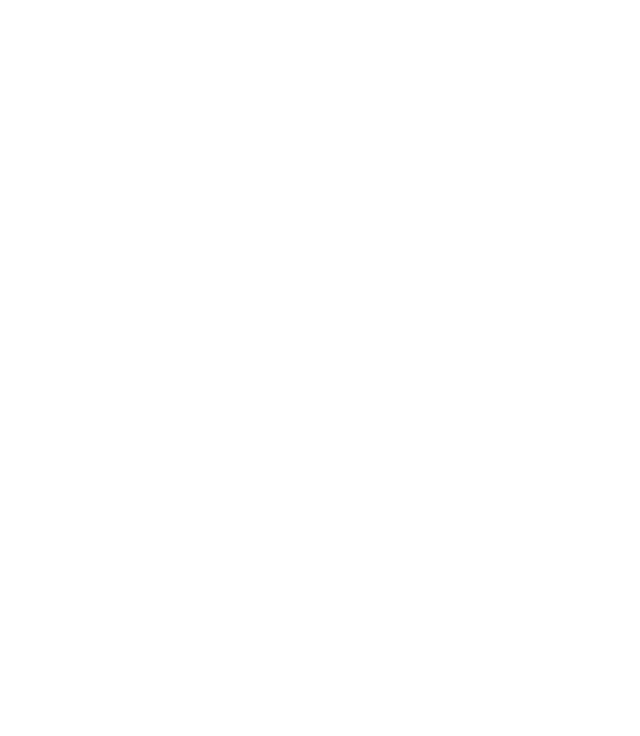
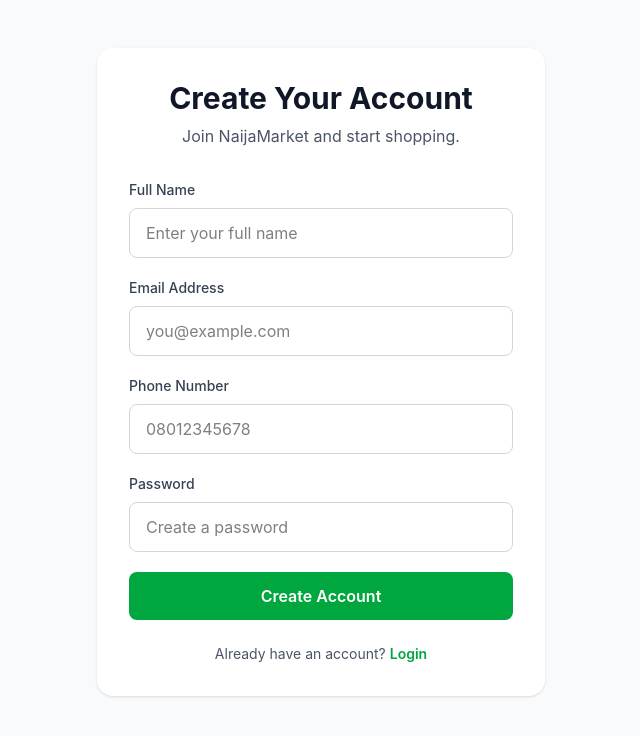
Before and after one commit to Sanctiexchange/Sure-space, a React (Vite) app: page /register in a window 1280 px wide. Before the commit this address had no page. Shown: the top 736 px of the page, without its empty margins (319-959 px from the left). Built offline with nearby package versions, Linux system fonts and the light colour scheme.

Commit message:
Registration page

```diff
--- a/src/App.jsx
+++ b/src/App.jsx
@@ -9,6 +9,7 @@
 import ProductDetails from "./pages/ProductDetails"
 import Orders from "./pages/Orders"
 import OrderDetails from "./pages/OrderDetail"
+import Register from "./pages/Register"
 
 function App() {
   return (
@@ -18,6 +19,10 @@
       <Route path="/products" element={<MainLayout><Products /></MainLayout>} />
       <Route path="/product-details" element={<MainLayout><ProductDetails /></MainLayout>} />
       <Route path="/checkout" element={<MainLayout><Checkout /></MainLayout>} />
+      <Route
+            path="/register"
+            element={<Register />}
+      />
       <Route
           path="/order-confirmation"
           element={<OrderConfirmation />}
--- /dev/null
+++ b/src/context/AuthContext.jsx
@@ -0,0 +1,54 @@
+import { createContext, useContext, useState } from "react";
+
+const AuthContext = createContext();
+
+export function AuthProvider({ children }) {
+  const [user, setUser] = useState(() => {
+    const savedUser = localStorage.getItem("naijaMarketUser");
+
+    return savedUser
+      ? JSON.parse(savedUser)
+      : null;
+  });
+
+  const login = (userData) => {
+    setUser(userData);
+
+    localStorage.setItem(
+      "naijaMarketUser",
+      JSON.stringify(userData)
+    );
+  };
+
+  const logout = () => {
+    setUser(null);
+
+    localStorage.removeItem(
+      "naijaMarketUser"
+    );
+  };
+
+  return (
+    <AuthContext.Provider
+      value={{
+        user,
+        login,
+        logout,
+      }}
+    >
+      {children}
+    </AuthContext.Provider>
+  );
+}
+
+export function useAuth() {
+  const context = useContext(AuthContext);
+
+  if (!context) {
+    throw new Error(
+      "useAuth must be used inside AuthProvider"
+    );
+  }
+
+  return context;
+}
--- a/src/main.jsx
+++ b/src/main.jsx
@@ -5,6 +5,7 @@
 import App from './App.jsx'
 import { CartProvider } from './context/CartProvider.jsx'
 import { OrderProvider } from "./context/OrderContext";
+import { AuthProvider } from "./context/AuthContext.jsx";
 import './index.css'
 
 
@@ -13,7 +14,9 @@
     <BrowserRouter>
     <CartProvider>
     <OrderProvider>
+    <AuthProvider>
            <App />
+    </AuthProvider>
     </OrderProvider>
     </CartProvider>
     </BrowserRouter>
--- a/src/pages/Orders.jsx
+++ b/src/pages/Orders.jsx
@@ -5,18 +5,25 @@
   const { orders } = useOrders();
 
   return (
+
     <div className="min-h-screen bg-gray-50 px-4 py-10">
       <div className="mx-auto max-w-6xl">
+
 
         {/* Page Header */}
         <div className="mb-8">
           <h1 className="text-3xl font-bold text-gray-900">
             My Orders
           </h1>
-
           <p className="mt-2 text-gray-600">
             View your previous orders and track their status.
           </p>
+          <Link
+                        to={`/`}
+                        className="mt-3 inline-block text-sm font-semibold text-green-600 hover:text-green-700"
+                    >
+                            Return Home →
+                    </Link>
         </div>
 
         {/* No Orders */}
--- a/src/pages/Register.jsx
+++ b/src/pages/Register.jsx
@@ -1,15 +1,169 @@
+import { useState } from "react";
+import { Link, useNavigate } from "react-router-dom";
+import { useAuth } from "../context/AuthContext";
+
 function Register() {
+  const navigate = useNavigate();
+  const { login } = useAuth();
+
+  const [formData, setFormData] = useState({
+    name: "",
+    email: "",
+    phone: "",
+    password: "",
+  });
+
+  const handleChange = (event) => {
+    const { name, value } = event.target;
+
+    setFormData((previous) => ({
+      ...previous,
+      [name]: value,
+    }));
+  };
+
+  const handleSubmit = (event) => {
+    event.preventDefault();
+
+    if (
+      !formData.name ||
+      !formData.email ||
+      !formData.phone ||
+      !formData.password
+    ) {
+      alert("Please complete all fields.");
+      return;
+    }
+
+    const user = {
+      name: formData.name,
+      email: formData.email,
+      phone: formData.phone,
+    };
+
+    login(user);
+
+    navigate("/account");
+  };
+
   return (
-    <div className="min-h-screen bg-gray-100 p-8">
-      <h1 className="text-3xl font-bold">
-        Create Account
-      </h1>
+    <div className="min-h-screen bg-gray-50 px-4 py-12">
+      <div className="mx-auto max-w-md">
 
-      <p className="mt-4 text-gray-600">
-        Create your NaijaMarket account.
-      </p>
+        <div className="rounded-2xl bg-white p-8 shadow-sm">
+
+          {/* Header */}
+          <div className="text-center">
+
+            <h1 className="text-3xl font-bold text-gray-900">
+              Create Your Account
+            </h1>
+
+            <p className="mt-2 text-gray-600">
+              Join NaijaMarket and start shopping.
+            </p>
+
+          </div>
+
+          {/* Form */}
+          <form
+            onSubmit={handleSubmit}
+            className="mt-8 space-y-5"
+          >
+
+            {/* Name */}
+            <div>
+              <label className="mb-2 block text-sm font-medium text-gray-700">
+                Full Name
+              </label>
+
+              <input
+                type="text"
+                name="name"
+                value={formData.name}
+                onChange={handleChange}
+                placeholder="Enter your full name"
+                className="w-full rounded-lg border border-gray-300 px-4 py-3 outline-none focus:border-green-600 focus:ring-1 focus:ring-green-600"
+              />
+            </div>
+
+            {/* Email */}
+            <div>
+              <label className="mb-2 block text-sm font-medium text-gray-700">
+                Email Address
+              </label>
+
+              <input
+                type="email"
+                name="email"
+                value={formData.email}
+                onChange={handleChange}
+                placeholder="you@example.com"
+                className="w-full rounded-lg border border-gray-300 px-4 py-3 outline-none focus:border-green-600 focus:ring-1 focus:ring-green-600"
+              />
+            </div>
+
+            {/* Phone */}
+            <div>
+              <label className="mb-2 block text-sm font-medium text-gray-700">
+                Phone Number
+              </label>
+
+              <input
+                type="tel"
+                name="phone"
+                value={formData.phone}
+                onChange={handleChange}
+                placeholder="08012345678"
+                className="w-full rounded-lg border border-gray-300 px-4 py-3 outline-none focus:border-green-600 focus:ring-1 focus:ring-green-600"
+              />
+            </div>
+
+            {/* Password */}
+            <div>
+              <label className="mb-2 block text-sm font-medium text-gray-700">
+                Password
+              </label>
+
+              <input
+                type="password"
+                name="password"
+                value={formData.password}
+                onChange={handleChange}
+                placeholder="Create a password"
+                className="w-full rounded-lg border border-gray-300 px-4 py-3 outline-none focus:border-green-600 focus:ring-1 focus:ring-green-600"
+              />
+            </div>
+
+            {/* Submit */}
+            <button
+              type="submit"
+              className="w-full rounded-lg bg-green-600 px-6 py-3 font-semibold text-white transition hover:bg-green-700"
+            >
+              Create Account
+            </button>
+
+          </form>
+
+          {/* Login Link */}
+          <div className="mt-6 text-center text-sm text-gray-600">
+
+            Already have an account?{" "}
+
+            <Link
+              to="/login"
+              className="font-semibold text-green-600 hover:text-green-700"
+            >
+              Login
+            </Link>
+
+          </div>
+
+        </div>
+
+      </div>
     </div>
-  )
+  );
 }
 
 export default Register;
```
